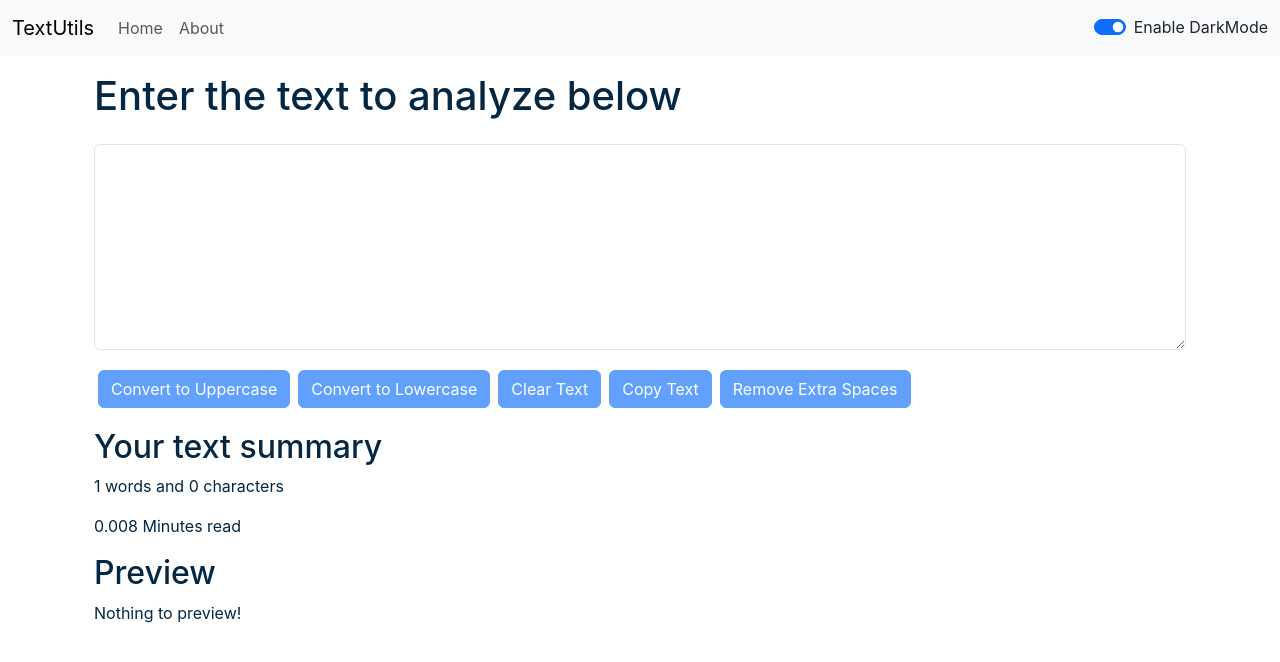
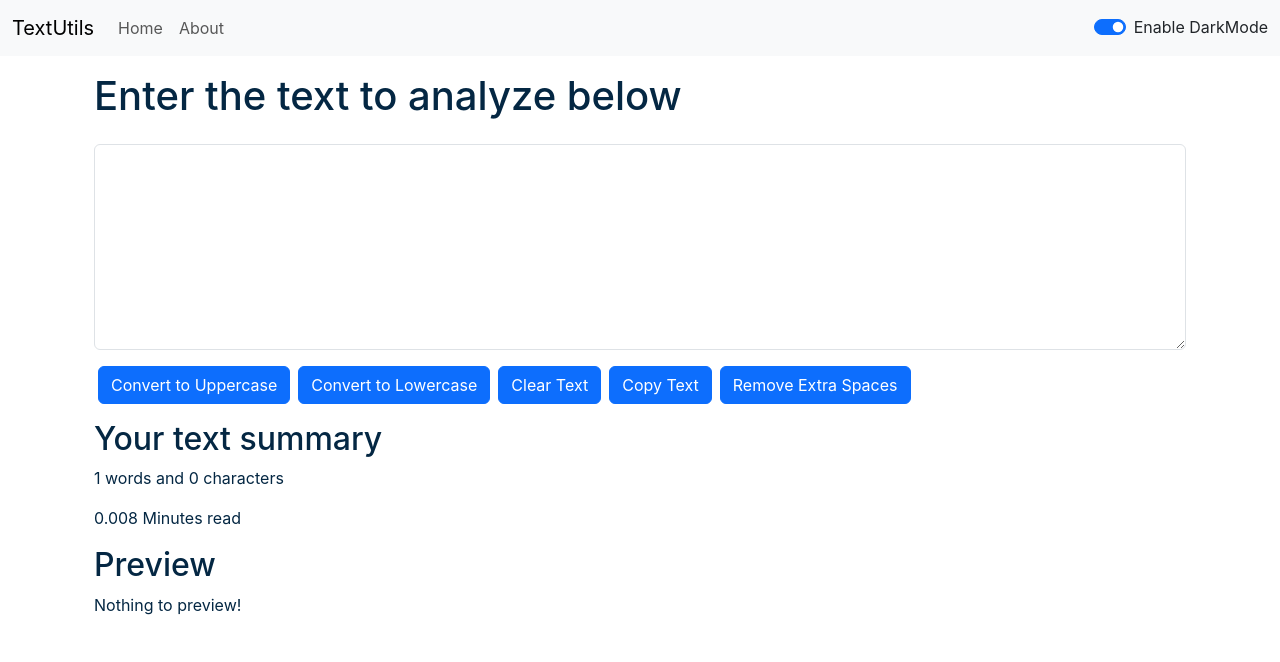
Before and after one commit to mansi-24082006/ReactTextutils, a React (Create React App) app: page / in a window 1280 px wide. Shown: the top 662 px of the page. Built offline with nearby package versions, Linux system fonts and the light colour scheme.

Commit message:
Update TextForm.js

```diff
--- a/src/components/TextForm.js
+++ b/src/components/TextForm.js
@@ -1,6 +1,4 @@
 import React, {useState} from 'react'
-
-
 export default function TextForm(props) {
     const handleUpClick = ()=>{
         let newText = text.toUpperCase();
@@ -27,6 +25,9 @@
     // Credits: A
     const handleCopy = () => {
         navigator.clipboard.writeText(text);
+        text.select();
+        text.setSelectionRange(0, 9999);
+        navigator.clipboard.writeText(text.value);
         props.showAlert("Copied to Clipboard!", "success");
     }
 
@@ -47,11 +48,11 @@
             <div className="mb-3">
             <textarea className="form-control" value={text} onChange={handleOnChange} style={{backgroundColor: props.mode==='dark'?'#13466e':'white', color: props.mode==='dark'?'white':'#042743'}} id="myBox" rows="8"></textarea>
             </div>
-            <button disabled={text.length===0} className="btn btn-primary mx-1 my-1" onClick={handleUpClick}>Convert to Uppercase</button>
-            <button disabled={text.length===0} className="btn btn-primary mx-1 my-1" onClick={handleLoClick}>Convert to Lowercase</button>
-            <button disabled={text.length===0} className="btn btn-primary mx-1 my-1" onClick={handleClearClick}>Clear Text</button>
-            <button disabled={text.length===0} className="btn btn-primary mx-1 my-1" onClick={handleCopy}>Copy Text</button>
-            <button disabled={text.length===0} className="btn btn-primary mx-1 my-1" onClick={handleExtraSpaces}>Remove Extra Spaces</button>
+            <button className="btn btn-primary mx-1 " onClick={handleUpClick}>Convert to Uppercase</button>
+            <button className="btn btn-primary mx-1 " onClick={handleLoClick}>Convert to Lowercase</button>
+            <button className="btn btn-primary mx-1 " onClick={handleClearClick}>Clear Text</button>
+            <button className="btn btn-primary mx-1 " onClick={handleCopy}>Copy Text</button>
+            <button className="btn btn-primary mx-1 " onClick={handleExtraSpaces}>Remove Extra Spaces</button>
         </div>
         <div className="container my-3" style={{color: props.mode==='dark'?'white':'#042743'}}>
             <h2>Your text summary</h2>
```
